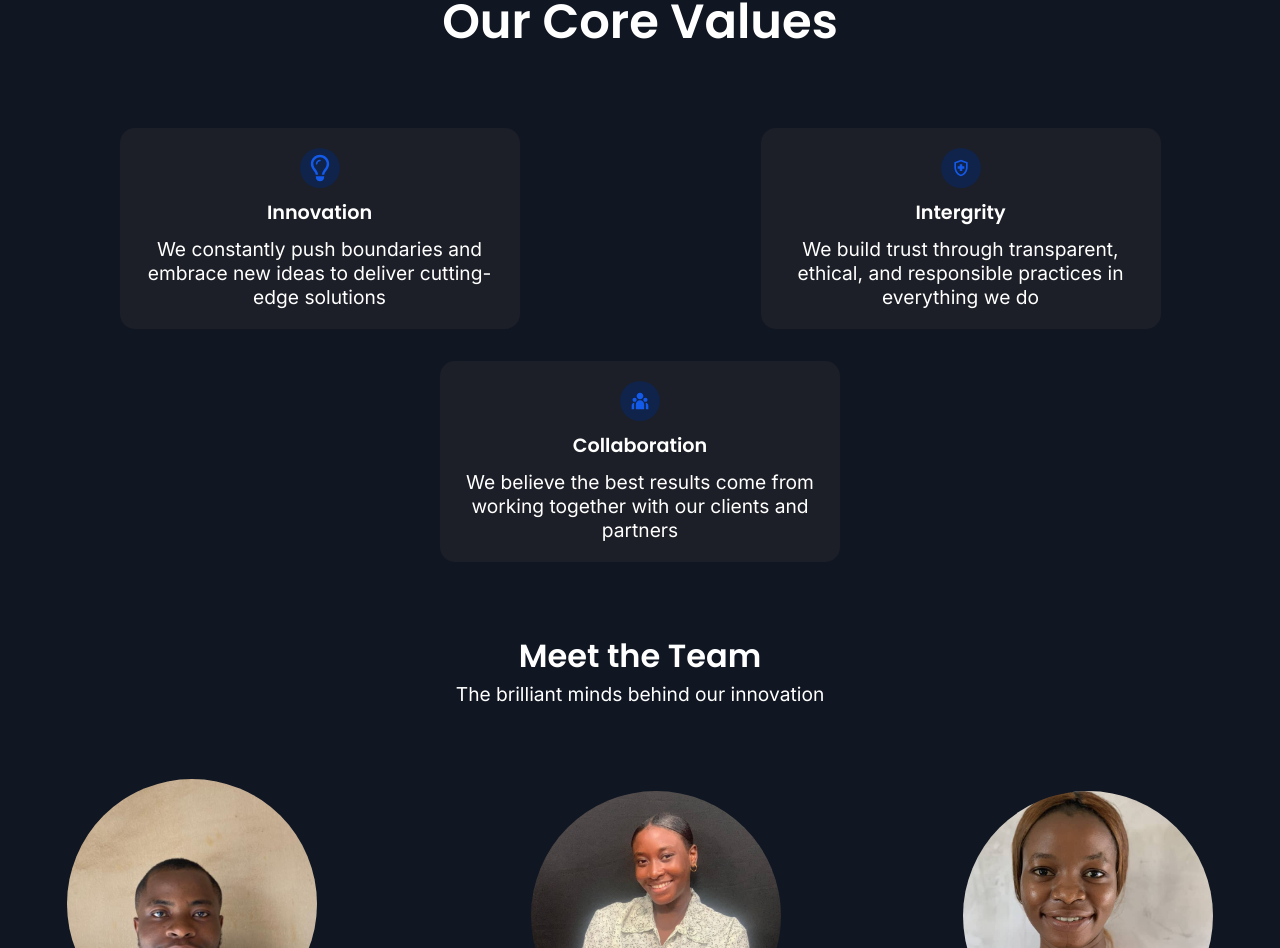
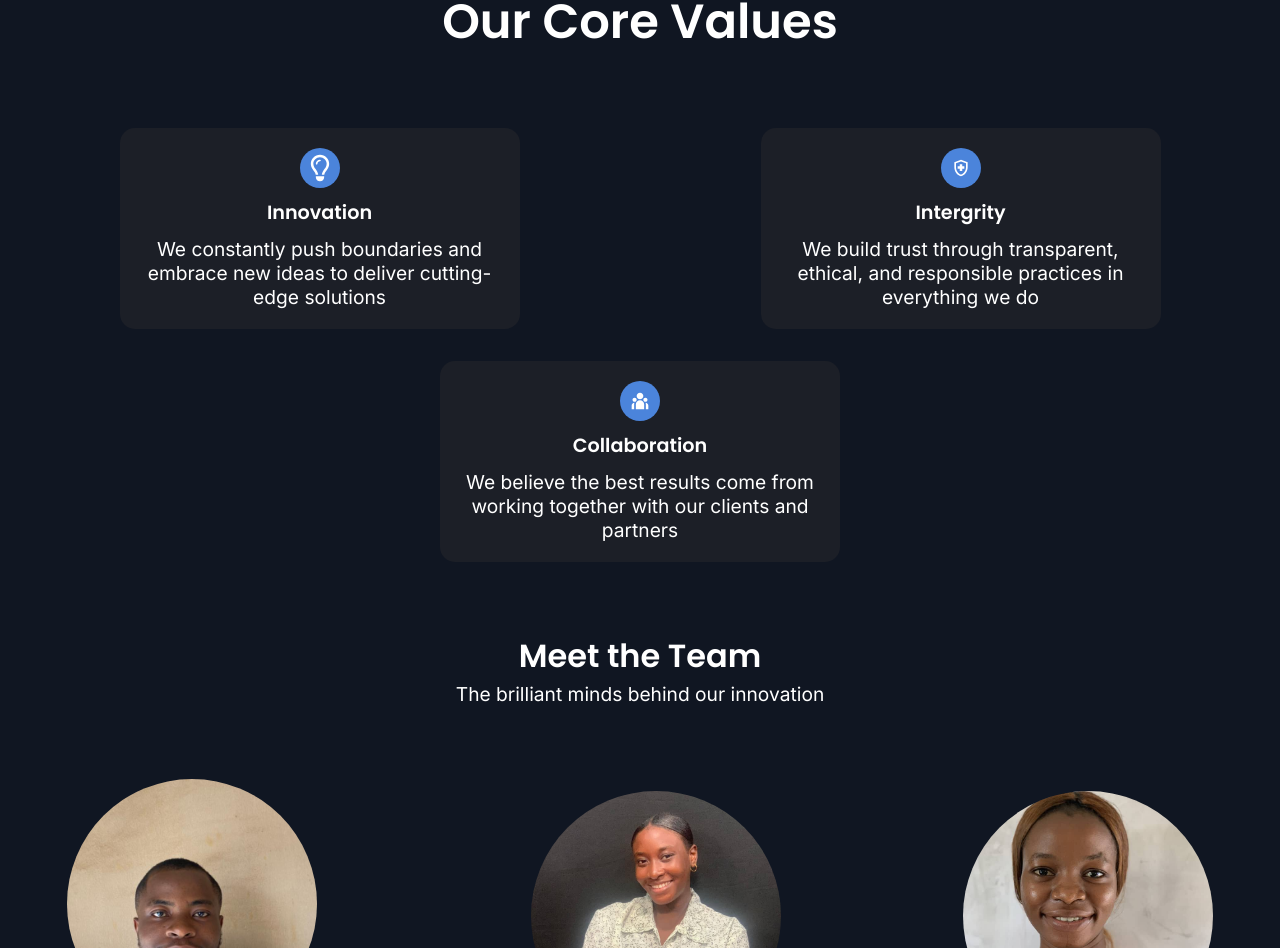
Before and after one commit to Menzo101/nextLynx, a React (Vite) app: page /about in a window 1280 px wide. Shown: the part 984-1932 px from the top of the page. Built offline with nearby package versions, Linux system fonts and the light colour scheme; a web font is replaced by a local one.

Commit message:
third-commit

```diff
--- a/src/index.css
+++ b/src/index.css
@@ -331,6 +331,29 @@ body {
   padding: 0 15px;
 }
 
+#abt {
+  color: white;
+
+}
+
+.value-icon {
+  font-size: 2rem;
+  display: flex;
+  justify-content: center;
+  color: #135ae9;
+
+  height: 40px;
+  width: 40px;
+  padding: 10px;
+  border-radius: 50%;
+  display: flex;
+  justify-content: center;
+  align-items: center;
+
+  background-color: #4b84db;
+}
+
+
 .vision-heading {
   font-size: 3rem;
   color: white;
@@ -399,20 +422,7 @@ body {
   text-align: center;
 }
 
-.value-icon {
-  font-size: 2rem;
-  display: flex;
-  justify-content: center;
-  color: #135ae9;
-  background-color: #10234a;
-  height: 40px;
-  width: 40px;
-  padding: 10px;
-  border-radius: 50%;
-  display: flex;
-  justify-content: center;
-  align-items: center;
-}
+
 
 /* let build section */
 .build-heading h1 {
--- a/src/pages/About.jsx
+++ b/src/pages/About.jsx
@@ -44,7 +44,7 @@ const About = () => {
         <div className="value-container">
           <div className="value-card">
             <div className="value-icon">
-              <FaRegLightbulb />
+              <FaRegLightbulb id="abt" />
             </div>
             <h2>Innovation</h2>
             <p>
@@ -54,7 +54,7 @@ const About = () => {
           </div>
           <div className="value-card">
             <div className="value-icon">
-              <MdOutlineHealthAndSafety />
+              <MdOutlineHealthAndSafety id="abt" />
             </div>
             <h2>Intergrity</h2>
             <p>
@@ -64,7 +64,7 @@ const About = () => {
           </div>
           <div className="value-card">
             <div className="value-icon">
-              <RiTeamFill />
+              <RiTeamFill id="abt" />
             </div>
             <h2>Collaboration</h2>
             <p>
```
